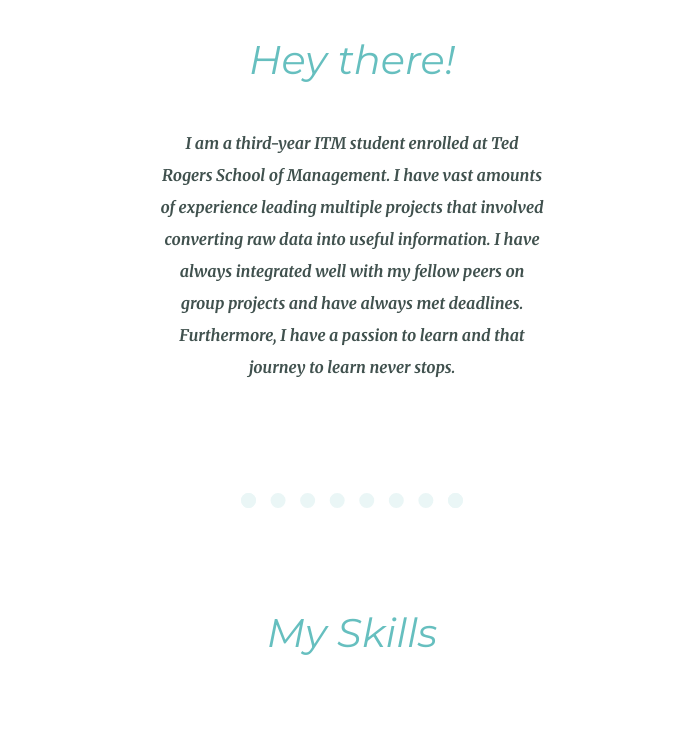
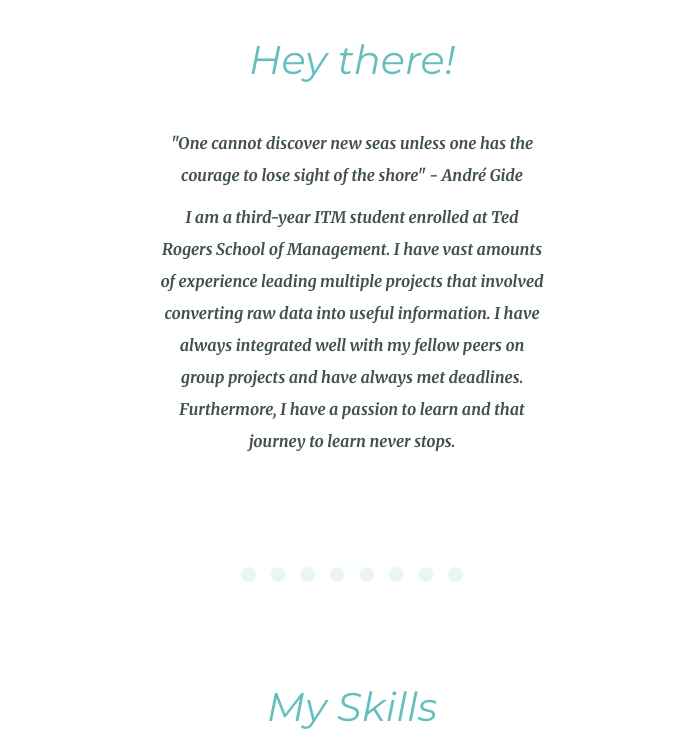
Before and after one commit to Aarish99/personalportfolio, a plain HTML site: page index.html in a window 1280 px wide. Shown: the part 1162-1907 px from the top of the page, without its empty margins (288-986 px from the left). Drawn offline with Linux system fonts and the light colour scheme.

Commit message:
Update index.html

```diff
--- a/index.html
+++ b/index.html
@@ -21,6 +21,7 @@
     <div class="profile">
       <img src="images/aarish.png" alt="aarish-img" height="300" width="300">
       <h2>Hey there!</h2>
+      <p class="intro">"One cannot discover new seas unless one has the courage to lose sight of the shore" - André Gide</p>
       <p class="intro">I am a third-year ITM student enrolled at Ted Rogers School of Management. I have vast amounts of experience leading multiple projects that involved converting raw data into useful information. I have always integrated well with my fellow peers on group projects and have always met deadlines. Furthermore, I have a passion to learn and that journey to learn never stops. </p>
     </div>
     <hr>
```
